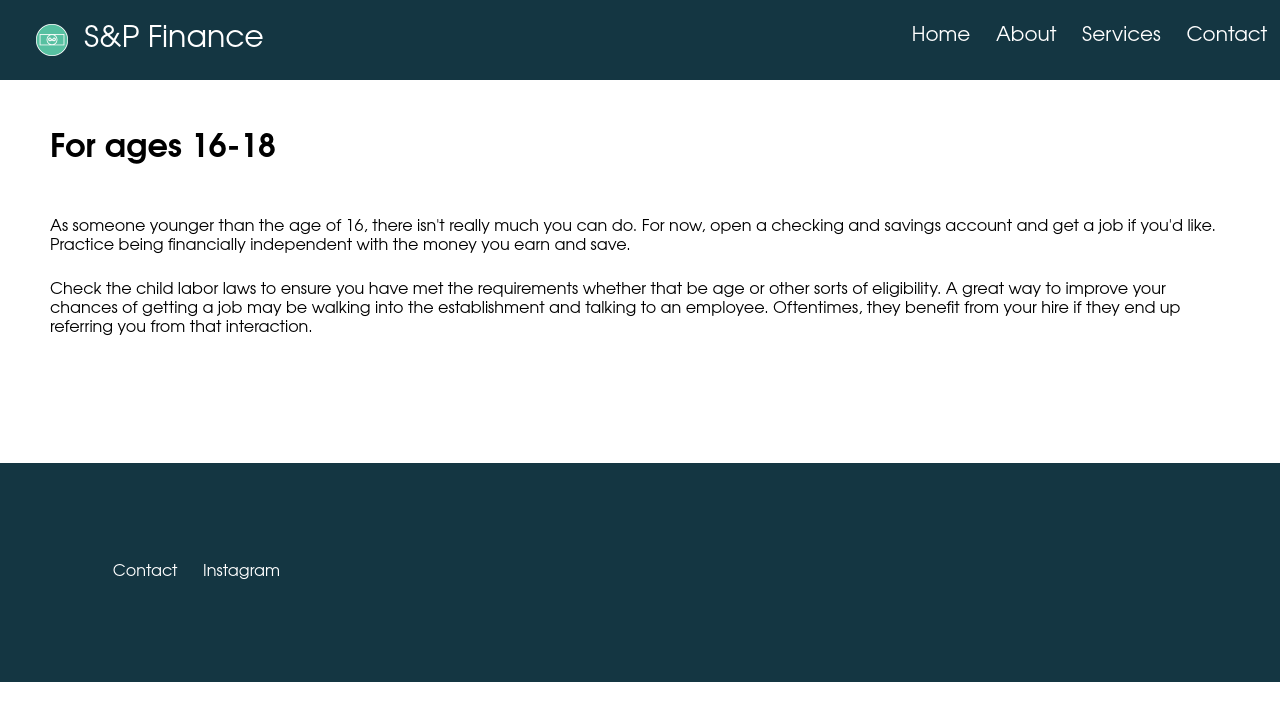
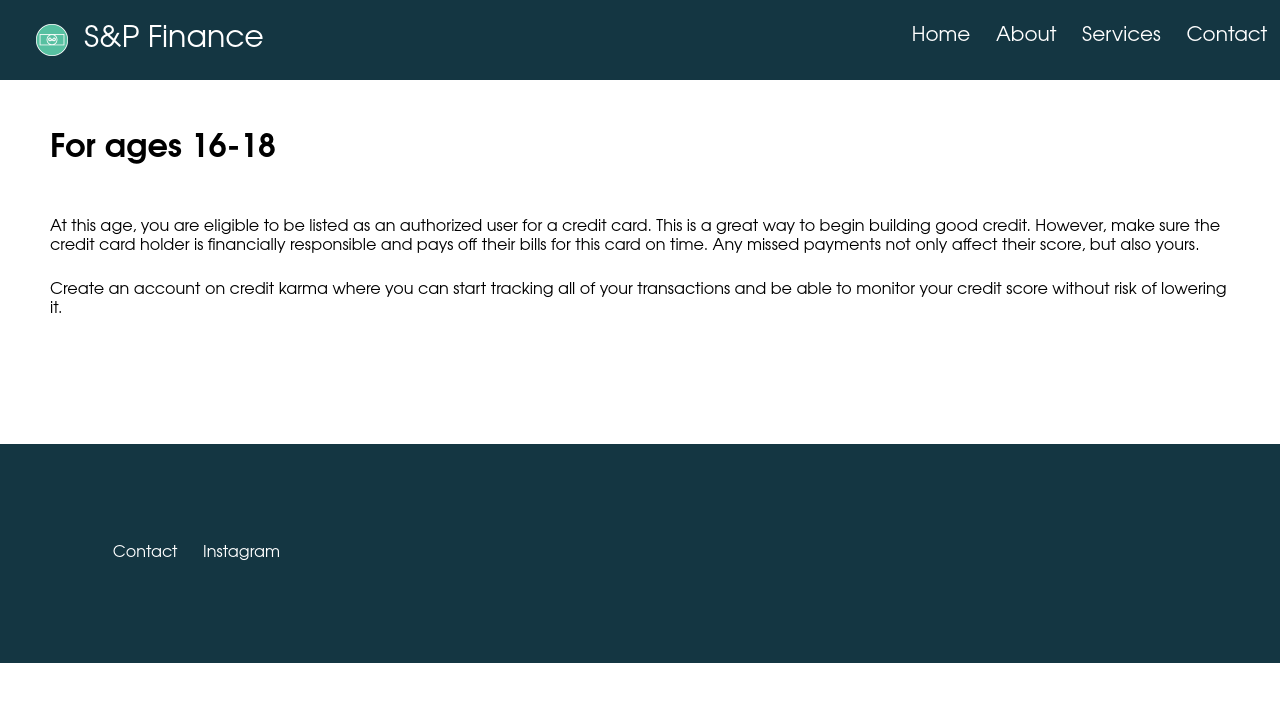
Before and after one commit to anyi-sunny/FinanceProject, a React (Create React App) app in the folder finance-project/: page /16-18 in a window 1280 px wide. Shown: the top 720 px of the page. Built offline with nearby package versions, Linux system fonts and the light colour scheme.

Commit message:
editing 16-18 page

```diff
--- a/finance-project/src/Pages/Subpages/16-18.js
+++ b/finance-project/src/Pages/Subpages/16-18.js
@@ -12,10 +12,10 @@ function SixteenEighteen () {
                 <h1>For ages 16-18</h1>
                 <div>
                     <p>
-                        As someone younger than the age of 16, there isn't really much you can do. For now, open a checking and savings account and get a job if you'd like. Practice being financially independent with the money you earn and save.
+                        At this age, you are eligible to be listed as an authorized user for a credit card. This is a great way to begin building good credit. However, make sure the credit card holder is financially responsible and pays off their bills for this card on time. Any missed payments not only affect their score, but also yours.
                     </p>
                     <p>
-                        Check the child labor laws to ensure you have met the requirements whether that be age or other sorts of eligibility. A great way to improve your chances of getting a job may be walking into the establishment and talking to an employee. Oftentimes, they benefit from your hire if they end up referring you from that interaction.
+                        Create an account on credit karma where you can start tracking all of your transactions and be able to monitor your credit score without risk of lowering it.
                     </p>
                 </div>
             </div>
--- a/finance-project/src/Style/About.css
+++ b/finance-project/src/Style/About.css
@@ -1,5 +1,3 @@
-
-
 .shell{
     width: 75%;
     margin-top: 50px;
--- a/finance-project/src/Style/AgePage.css
+++ b/finance-project/src/Style/AgePage.css
@@ -12,4 +12,5 @@ p {
 
 .links {
     padding-left: 50px;
+    color: #143642;
 }
```
